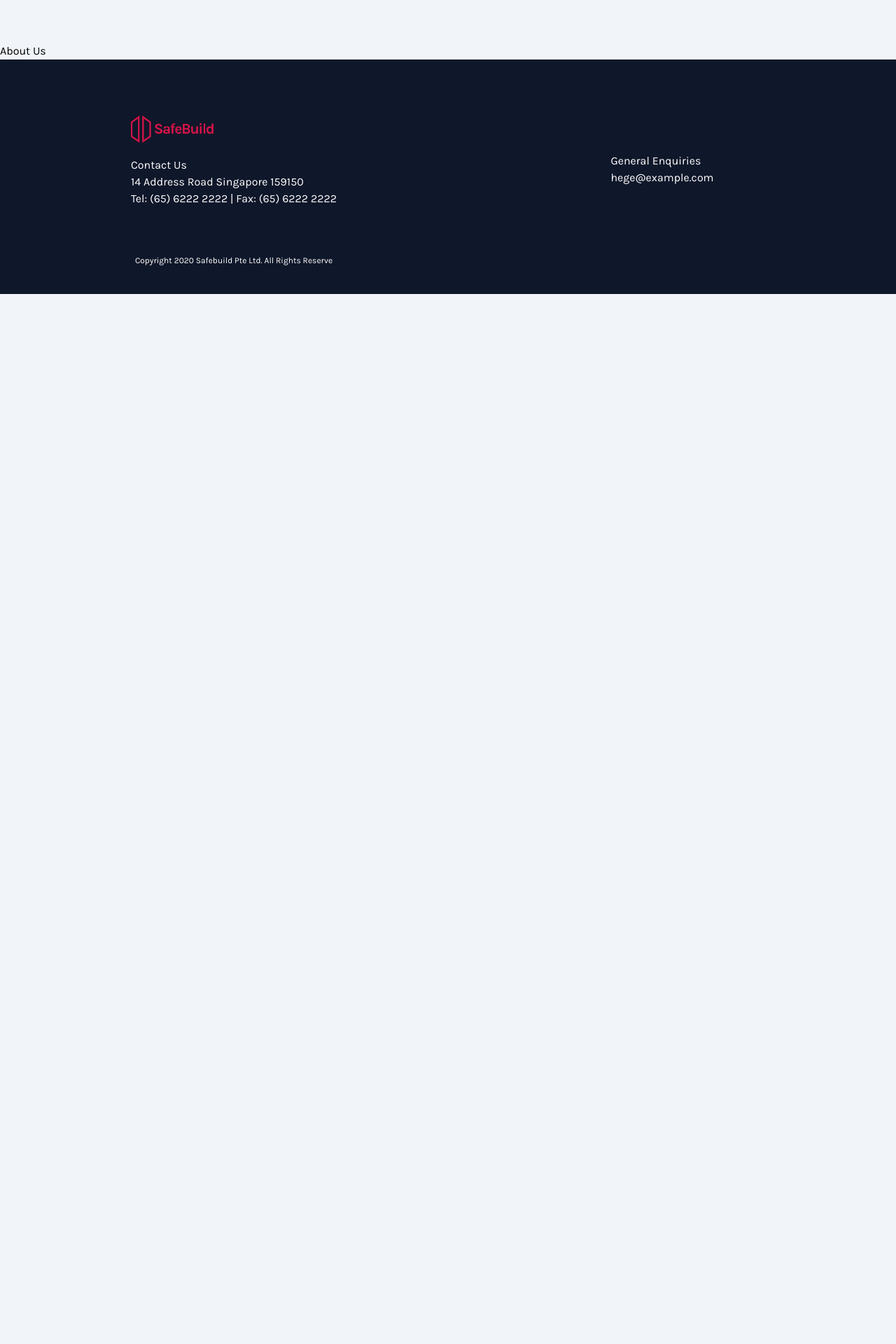
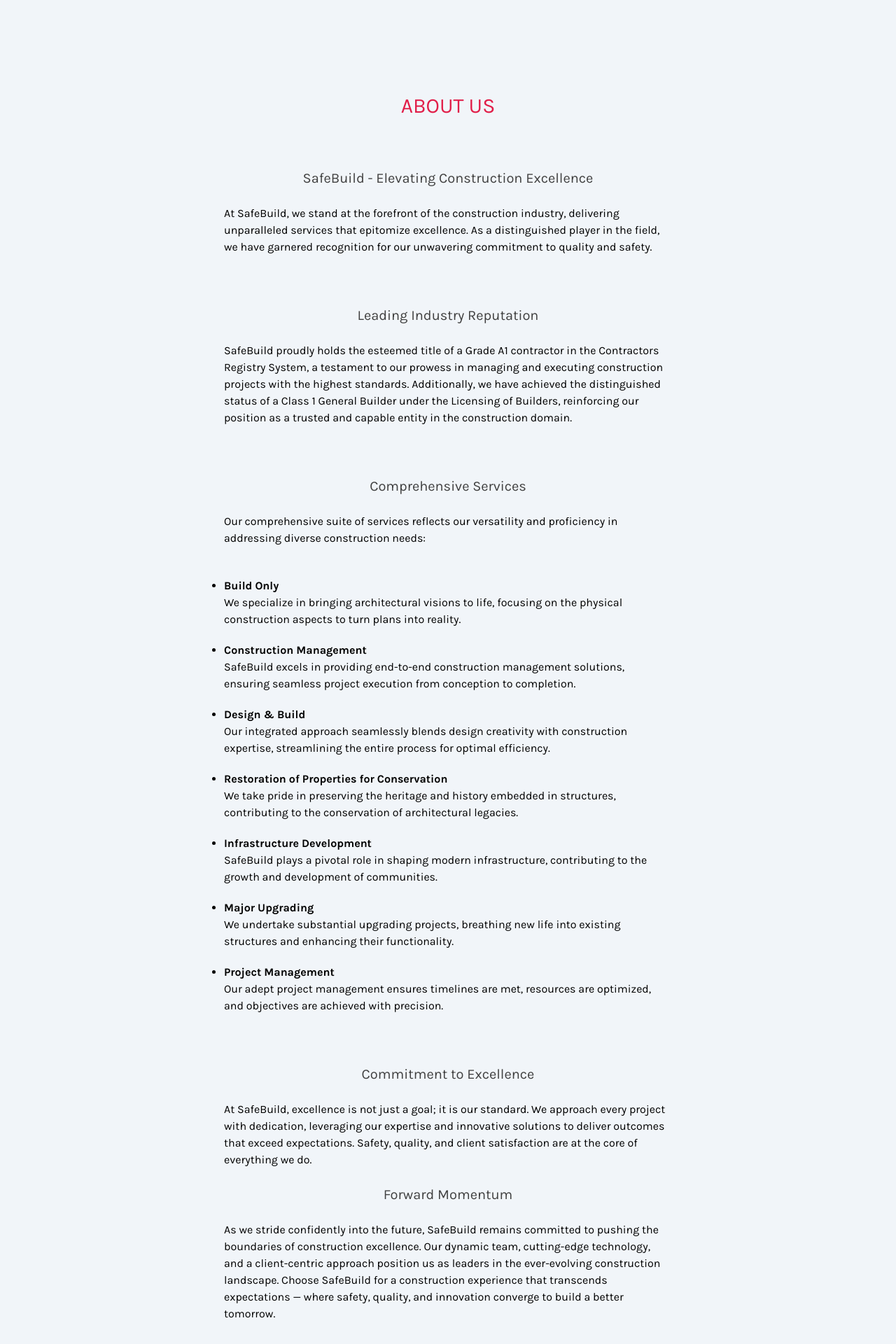
Before and after one commit to francesjgonzales/safebuild, a Next.js app: page /about in a window 1280 px wide. Shown: the part 100-2020 px from the top of the page at 70% size. Before the commit the page ends 800 px from the top, so only its background shows below. Built offline with nearby package versions, Linux system fonts and the light colour scheme.

Commit message:
added content in about us

```diff
--- a/src/app/about/page.tsx
+++ b/src/app/about/page.tsx
@@ -3,8 +3,97 @@
 const page = () => {
   return (
     <div>
-      <div className="articles">
-        <h1>About Us</h1>
+      <div className="one-col p-40 m-40">
+        <p className="header">About Us</p>
+        <br />
+        <p className="header__paragraph">
+          SafeBuild - Elevating Construction Excellence
+        </p>
+        <p>
+          At SafeBuild, we stand at the forefront of the construction industry,
+          delivering unparalleled services that epitomize excellence. As a
+          distinguished player in the field, we have garnered recognition for
+          our unwavering commitment to quality and safety.
+        </p>
+        <br />
+        <p className="header__paragraph">Leading Industry Reputation</p>
+        <p>
+          SafeBuild proudly holds the esteemed title of a Grade A1 contractor in
+          the Contractors Registry System, a testament to our prowess in
+          managing and executing construction projects with the highest
+          standards. Additionally, we have achieved the distinguished status of
+          a Class 1 General Builder under the Licensing of Builders, reinforcing
+          our position as a trusted and capable entity in the construction
+          domain.
+        </p>
+        <br />
+        <p className="header__paragraph">Comprehensive Services</p>
+        <p>
+          Our comprehensive suite of services reflects our versatility and
+          proficiency in addressing diverse construction needs:
+          <br />
+          <br />
+          <ul className="list-disc">
+            <li className="pt-5">
+              <p className="font-bold">Build Only</p>We specialize in bringing
+              architectural visions to life, focusing on the physical
+              construction aspects to turn plans into reality.
+            </li>
+            <li className="pt-5">
+              <p className="font-bold">Construction Management</p>SafeBuild
+              excels in providing end-to-end construction management solutions,
+              ensuring seamless project execution from conception to completion.
+            </li>
+            <li className="pt-5">
+              <p className="font-bold">Design & Build</p>Our integrated approach
+              seamlessly blends design creativity with construction expertise,
+              streamlining the entire process for optimal efficiency.
+            </li>
+            <li className="pt-5">
+              <p className="font-bold">
+                Restoration of Properties for Conservation
+              </p>
+              We take pride in preserving the heritage and history embedded in
+              structures, contributing to the conservation of architectural
+              legacies.
+            </li>
+            <li className="pt-5">
+              <p className="font-bold">Infrastructure Development</p>SafeBuild
+              plays a pivotal role in shaping modern infrastructure,
+              contributing to the growth and development of communities.
+            </li>
+            <li className="pt-5">
+              <p className="font-bold">Major Upgrading</p>We undertake
+              substantial upgrading projects, breathing new life into existing
+              structures and enhancing their functionality.
+            </li>
+            <li className="pt-5">
+              <p className="font-bold">Project Management</p>Our adept project
+              management ensures timelines are met, resources are optimized, and
+              objectives are achieved with precision.
+            </li>
+          </ul>
+        </p>
+        <br />
+        <p className="header__paragraph">Commitment to Excellence</p>
+        <p>
+          At SafeBuild, excellence is not just a goal; it is our standard. We
+          approach every project with dedication, leveraging our expertise and
+          innovative solutions to deliver outcomes that exceed expectations.
+          Safety, quality, and client satisfaction are at the core of everything
+          we do.
+        </p>
+        <p className="header__paragraph">Forward Momentum</p>
+        <p>
+          {" "}
+          As we stride confidently into the future, SafeBuild remains committed
+          to pushing the boundaries of construction excellence. Our dynamic
+          team, cutting-edge technology, and a client-centric approach position
+          us as leaders in the ever-evolving construction landscape. Choose
+          SafeBuild for a construction experience that transcends expectations —
+          where safety, quality, and innovation converge to build a better
+          tomorrow.
+        </p>
       </div>
     </div>
   );
--- a/src/app/globals.css
+++ b/src/app/globals.css
@@ -18,15 +18,15 @@
 
 /* START Column articles */
 .one-col {
-  @apply grid grid-cols-1 pt-10 place-items-center gap-6;
+  @apply grid grid-cols-1 py-10 place-items-center gap-6;
 }
 
 .two-col {
-  @apply grid md:grid-cols-2 sm:grid-cols-1 pt-10 place-items-center gap-6;
+  @apply grid md:grid-cols-2 sm:grid-cols-1 py-10 place-items-center gap-6;
 }
 
 .three-col {
-  @apply grid md:grid-cols-3 sm:grid grid-cols-1 justify-items-center pt-10 gap-16;
+  @apply grid md:grid-cols-3 sm:grid grid-cols-1 justify-items-center py-10 gap-16;
 }
 
 .four-col {
@@ -34,7 +34,7 @@
 }
 
 .six-col {
-  @apply grid md:grid-cols-6 sm:grid grid-cols-3 justify-items-center pt-10 gap-3;
+  @apply grid md:grid-cols-6 sm:grid grid-cols-3 justify-items-center py-10 gap-3;
 }
 
 /* Customized colors */
@@ -62,7 +62,7 @@
 }
 
 .header__paragraph {
-  @apply text-xl text-neutral-700 text-center;
+  @apply text-xl text-neutral-700;
 }
 
 .subheader {
```
